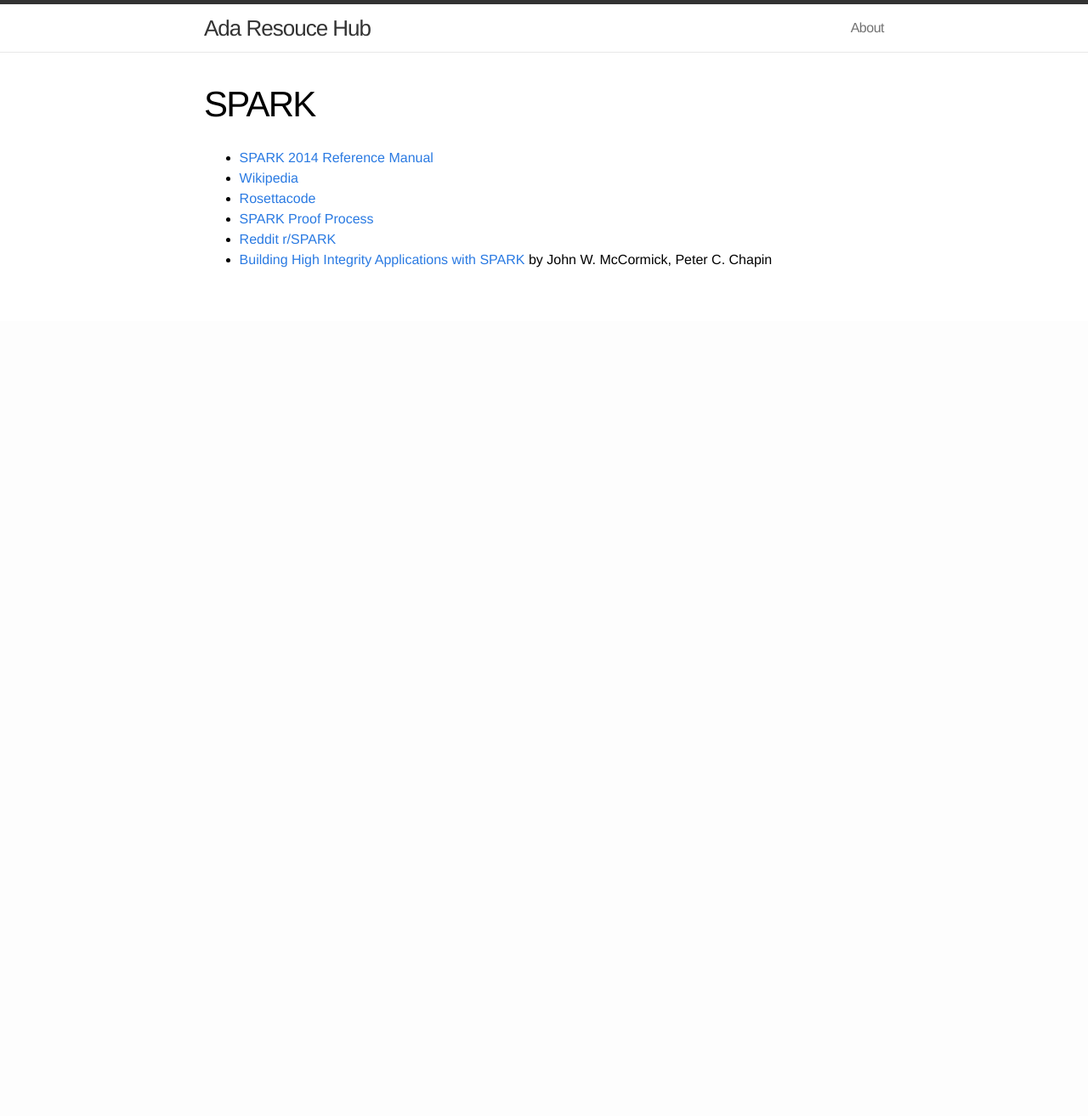
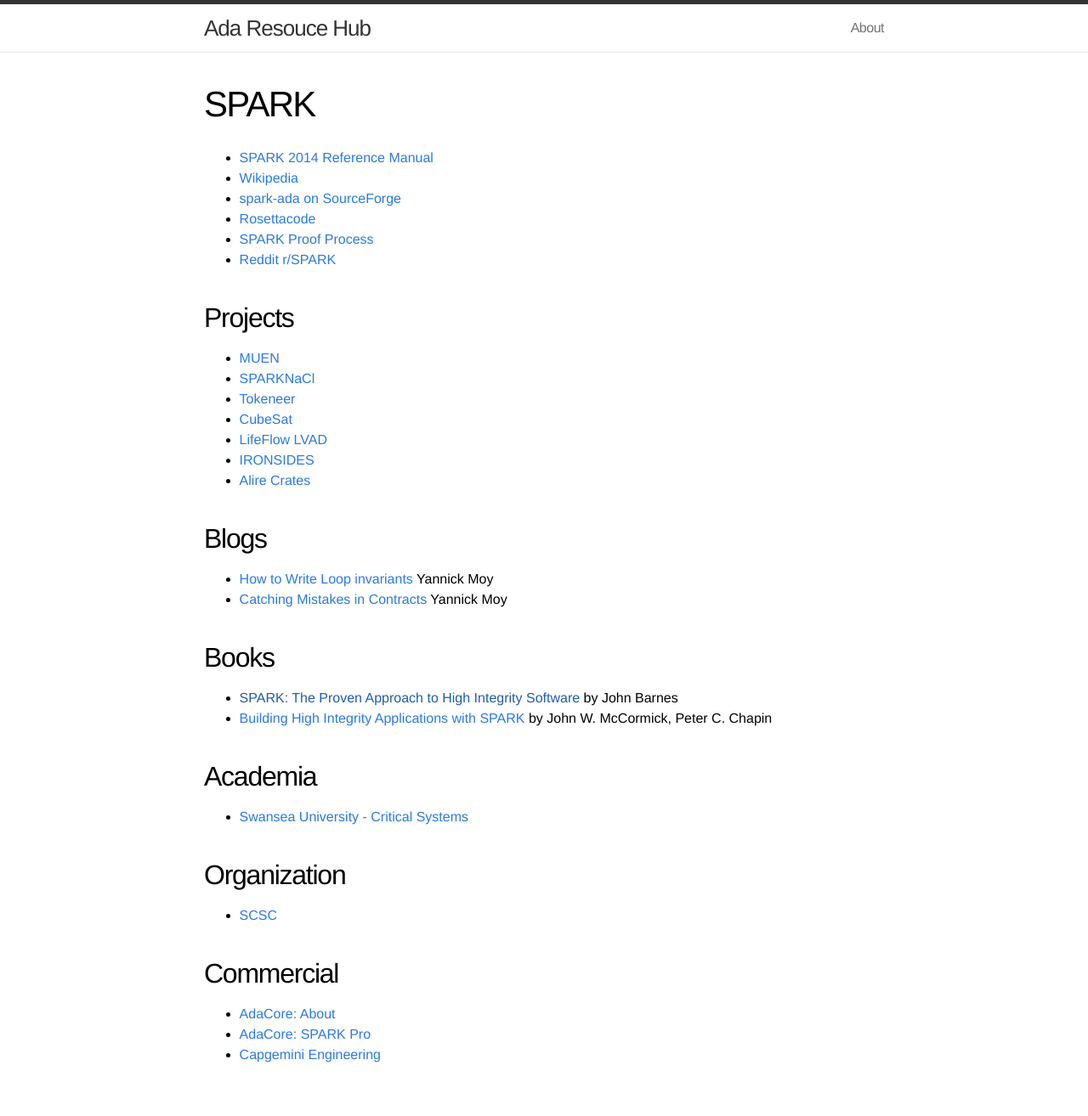
Before and after one commit to quornings/quornings.github.io, a Jekyll site: the page built from ada/spark.md, in a window 1280 px wide. Shown: the whole page at 85% size. Built offline with Jekyll 4.4.1, drawn with Linux system fonts in a browser that asks for light colours; before the commit the page ends 900 px from its top, so only the background shows below that.

Commit message:
More spark

```diff
--- a/ada/spark.md
+++ b/ada/spark.md
@@ -5,8 +5,43 @@ title: 'SPARK'
 
 - [SPARK 2014 Reference Manual](https://docs.adacore.com/spark2014-docs/html/lrm/)
 - [Wikipedia](https://en.wikipedia.org/wiki/SPARK_(programming_language))
+- [spark-ada on SourceForge](https://stackoverflow.com/questions/tagged/spark-ada)
 - [Rosettacode](https://rosettacode.org/wiki/Category:SPARK)
 - [SPARK Proof Process](http://www.rosettacode.org/wiki/SPARK_Proof_Process)
 - [Reddit r/SPARK](https://www.reddit.com/r/spark/)
+
+## Projects
+
+- [MUEN](https://muen.codelabs.ch)
+- [SPARKNaCl](https://github.com/rod-chapman/SPARKNaCl)
+- [Tokeneer](https://www.adacore.com/tokeneer)
+- [CubeSat](https://www.cubesat.org)
+- [LifeFlow LVAD](https://healthcare-digital.com/technology-and-ai/introducing-lifeflow-left-ventricular-assist-device)
+- [IRONSIDES](https://github.com/mcejp/IRONSIDES)
+- [Alire Crates](https://alire.ada.dev/search/?q=spark)
+
+## Blogs
+
+- [How to Write Loop invariants](https://blog.adacore.com/gnatprove-tips-and-tricks-how-to-write-loop-invariants) Yannick Moy
+- [Catching Mistakes in Contracts](https://blog.adacore.com/gnatprove-tips-and-tricks-catching-mistakes-in-contracts) Yannick Moy
+
+
+## Books
+
+- [SPARK: The Proven Approach to High Integrity Software]() by John Barnes
 - [Building High Integrity Applications with SPARK](https://books.google.com/books?id=Yh9TCgAAQBAJ)
 by John W. McCormick, Peter C. Chapin
+
+## Academia
+
+- [Swansea University - Critical Systems](https://cs.swan.ac.uk/~csetzer/lectures/critsys/current/SPARK_Ada/index.html)
+
+## Organization
+
+- [SCSC](https://scsc.uk)
+
+## Commercial
+
+- [AdaCore: About](https://www.adacore.com/about-spark)
+- [AdaCore: SPARK Pro](https://www.adacore.com/sparkpro)
+- [Capgemini Engineering](https://capgemini-engineering.com/uk/en/)
```
